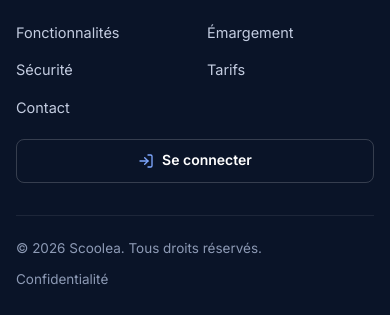
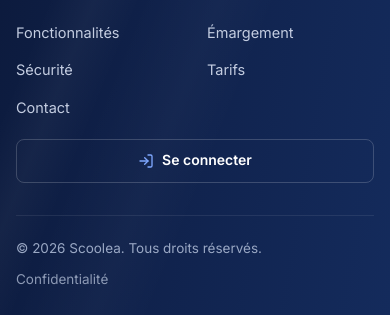
Before and after one commit to hichouss/scoolea-site, a plain HTML site: page public/index.html in a window 390 px wide. Shown: the part 9685-10000 px from the top of the page. Drawn offline with Linux system fonts and the light colour scheme.

Commit message:
Site vitrine : version mobile compacte, barre de démonstration, pied de page et ponctuation

```diff
--- a/public/assets/css/site.css
+++ b/public/assets/css/site.css
@@ -321,7 +321,13 @@ p { margin: 0; }
 [hidden] { display: none !important; }
 
 /* Pied de page */
-.site-footer { background: var(--navy-900); color: #8d9ab5; padding: 56px 0 28px; font-size: 14.5px; }
+.site-footer {
+  position: relative; overflow: hidden; color: #9aa8c4; padding: 56px 0 28px; font-size: 14.5px;
+  background:
+    linear-gradient(112deg, transparent 18%, rgba(255, 255, 255, .035) 26%, transparent 34%, rgba(255, 255, 255, .025) 48%, transparent 58%),
+    linear-gradient(100deg, #0c1a3c 0%, #10224c 45%, #142b5c 100%);
+}
+.site-footer > .container { position: relative; z-index: 1; }
 .footer-top { display: flex; align-items: center; justify-content: space-between; gap: 32px; flex-wrap: wrap; }
 .footer-brand img { height: 30px; width: auto; margin-bottom: 12px; }
 .footer-brand p { max-width: 340px; font-size: 14px; line-height: 1.6; }
--- a/public/index.html
+++ b/public/index.html
@@ -16,7 +16,7 @@
   <link rel="icon" type="image/png" sizes="32x32" href="/favicon-32x32.png" />
   <link rel="apple-touch-icon" href="/apple-touch-icon.png" />
   <link rel="preload" href="/assets/fonts/inter-latin-wght-normal.woff2" as="font" type="font/woff2" crossorigin />
-  <link rel="stylesheet" href="/assets/css/site.css?v=f4f3ac8a" />
+  <link rel="stylesheet" href="/assets/css/site.css?v=0b3b1496" />
 </head>
 <body>
 
```
Also changed, not shown: public/404.html (+1 -1 lines), public/confidentialite.html (+1 -1 lines).
